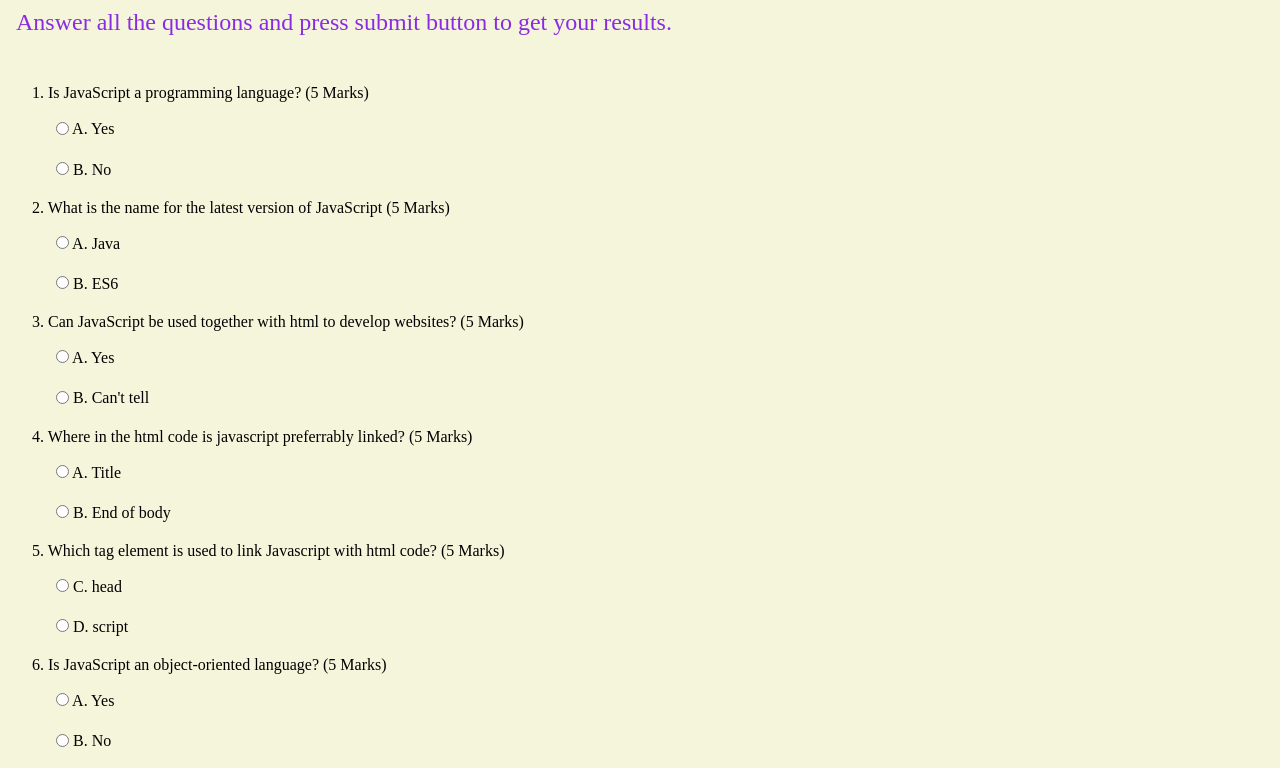
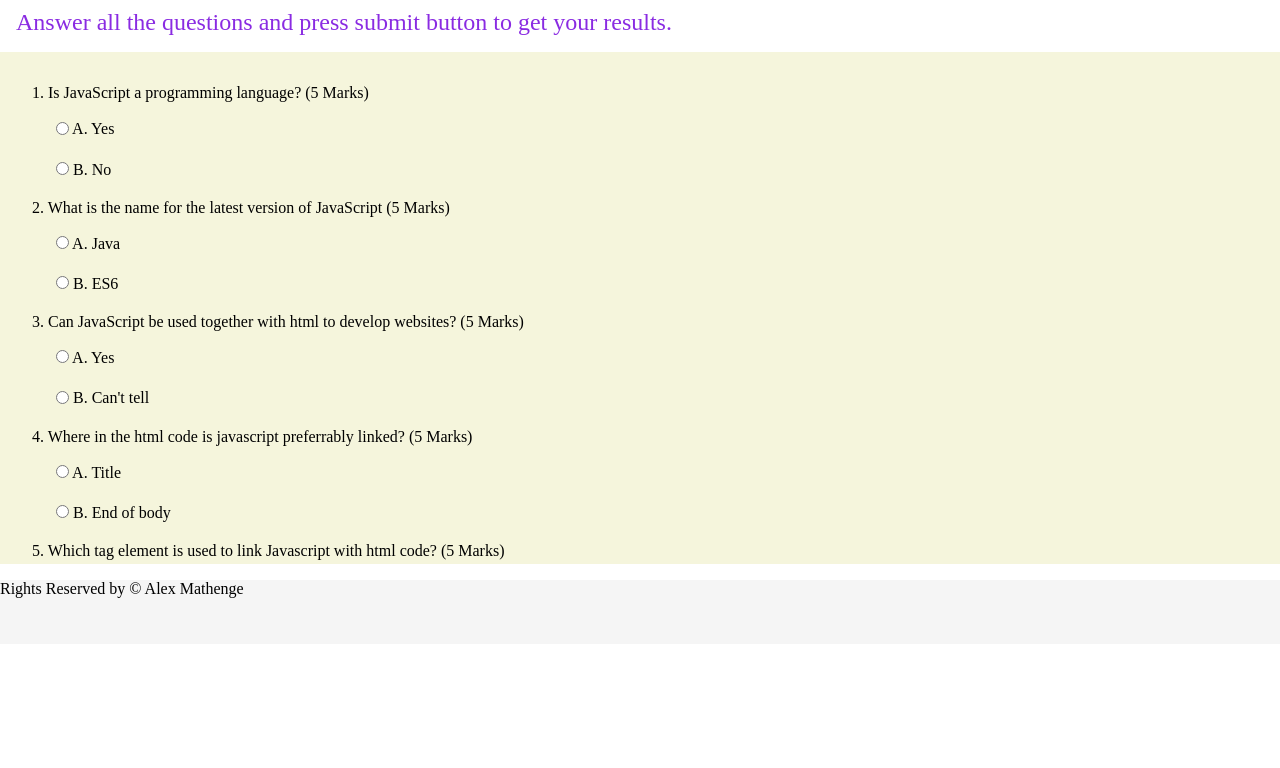
Before and after one commit to MainaAlexM/week3_ip, a plain HTML site: page index.html in a window 1280 px wide. Shown: the part 77-845 px from the top of the page. After the commit the page ends 800 px from the top, so only its background shows below. Drawn offline with Linux system fonts and the light colour scheme.

Commit message:
Style: Styled the footer.

```diff
--- a/css/style.css
+++ b/css/style.css
@@ -1,5 +1,5 @@
 body{
-    background-color: beige;
+
     margin: 0rem;
     height: 300px;
     overflow: scroll;
@@ -19,6 +19,9 @@ body{
 form{
     margin: 0 auto;
     padding: 1rem 2rem;
+    max-height: 30rem;
+    overflow: scroll;
+    background-color: beige;
 }
 #form{
     height: 300px;
@@ -37,3 +40,8 @@ button{
     height: 2.0rem;
     width: 15rem;
 }
+footer{
+    height: 4rem;
+    background-color: whitesmoke;
+    justify-content: space-around;
+}
```
